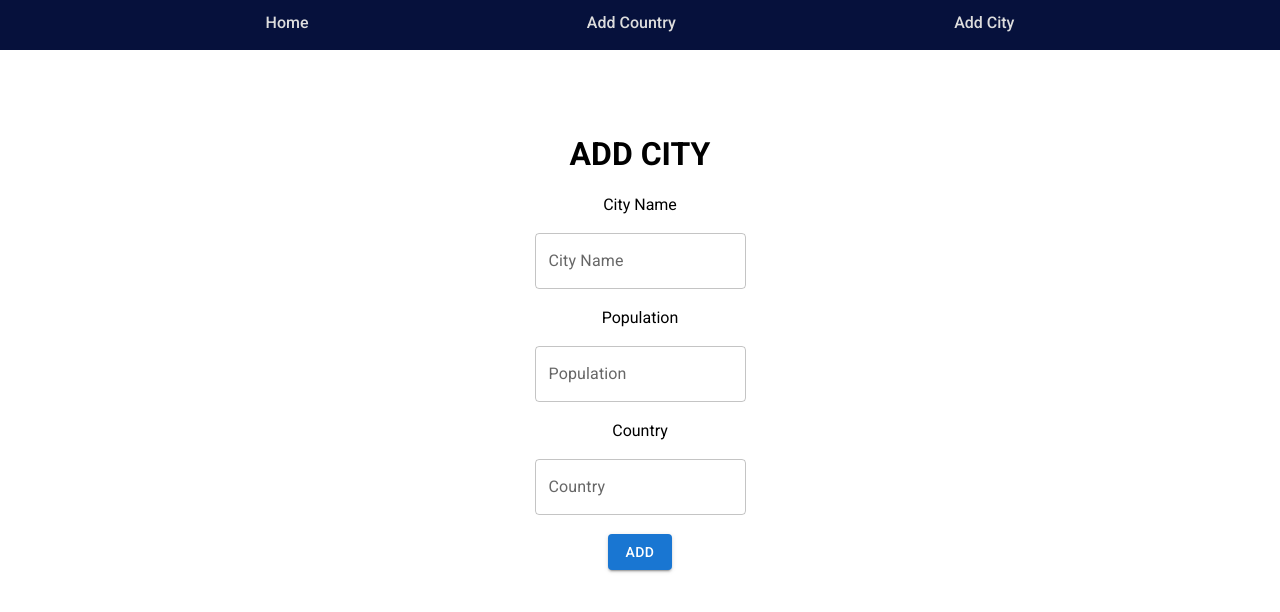
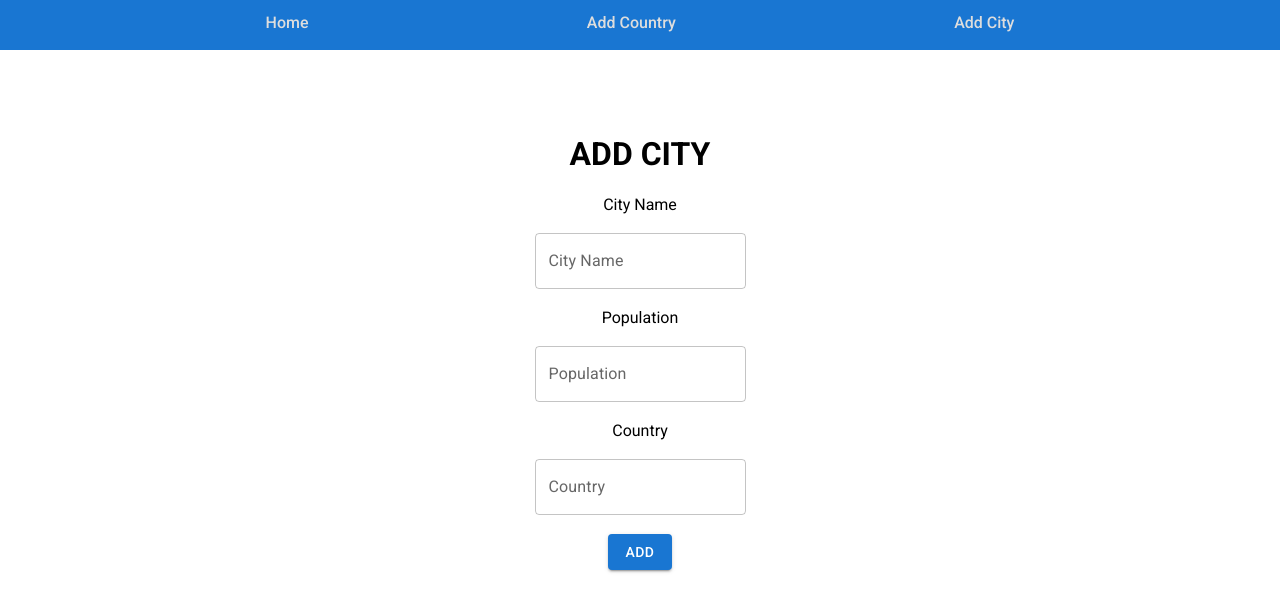
Before and after one commit to HarshalGhutkule/City-Country, a React (Create React App) app: page /add-city in a window 1280 px wide. Shown: the top 612 px of the page. Built offline with nearby package versions, Linux system fonts and the light colour scheme.

Commit message:
color change

```diff
--- a/src/Component/Home.jsx
+++ b/src/Component/Home.jsx
@@ -20,17 +20,18 @@ const Main = styled.div`
     & a{
         text-decoration:none;
         text-align:auto;
-        color:black;
+        color:green;
         font-weight:500;
     }
     & .filter{
         height:30px;
         display:flex;
-        gap:0 5%
+        gap:0 2%
     }
     & .deleteBtn{
         cursor:pointer;
         font-weight:500;
+        color:red;
     }
   `;
 
--- a/src/Component/Navbar.jsx
+++ b/src/Component/Navbar.jsx
@@ -5,7 +5,7 @@ export const Navbar = () => {
 
   const Main = styled.div`
     height:50px;
-    background-color:#06113C;
+    background-color:#1976d2;
     display:flex;
     justify-content:space-evenly;
 
```
